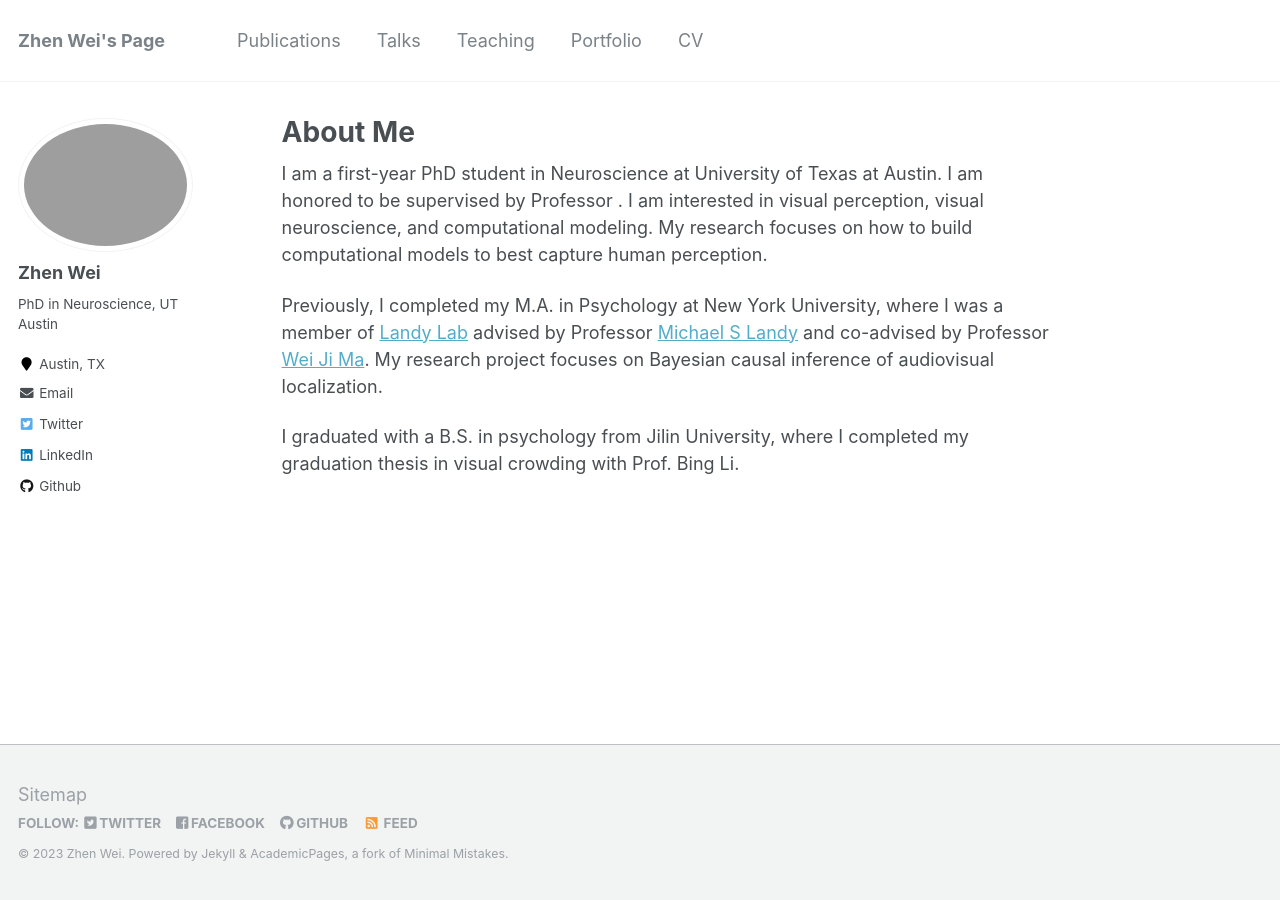
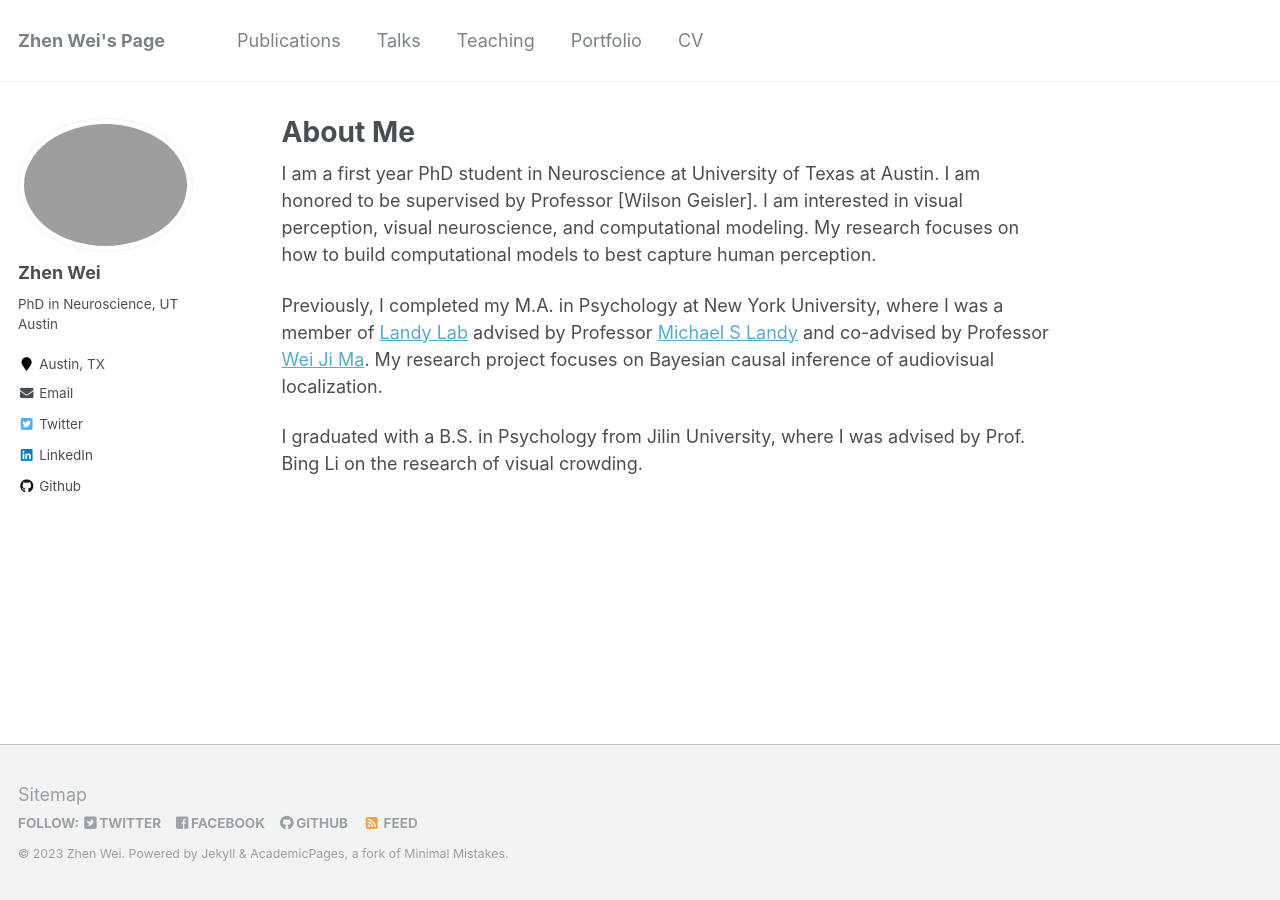
Before and after one commit to zhenwei-psych/zhenwei-psych.github.io, a Jekyll site: the page built from _pages/about.md, in a window 1280 px wide. Built offline with Jekyll 4.4.1, drawn with Linux system fonts in a browser that asks for light colours.

Commit message:
about info

```diff
--- a/_pages/about.md
+++ b/_pages/about.md
@@ -8,8 +8,8 @@ redirect_from:
   - /about.html
 ---
 
-I am a first-year PhD student in Neuroscience at University of Texas at Austin. I am honored to be supervised by Professor [](). I am interested in visual perception, visual neuroscience, and computational modeling. My research focuses on how to build computational models to best capture human perception.
+I am a first year PhD student in Neuroscience at University of Texas at Austin. I am honored to be supervised by Professor [Wilson Geisler]. I am interested in visual perception, visual neuroscience, and computational modeling. My research focuses on how to build computational models to best capture human perception.
 
 Previously, I completed my M.A. in Psychology at New York University, where I was a member of [Landy Lab](http://wp.nyu.edu/landylab) advised by Professor [Michael S Landy](https://as.nyu.edu/faculty/michael-s-landy.html) and co-advised by Professor [Wei Ji Ma](https://as.nyu.edu/faculty/weiji-ma.html). My research project focuses on Bayesian causal inference of audiovisual localization.
 
-I graduated with a B.S. in psychology from Jilin University, where I completed my graduation thesis in visual crowding with Prof. Bing Li.
+I graduated with a B.S. in Psychology from Jilin University, where I was advised by Prof. Bing Li on the research of visual crowding.
```
